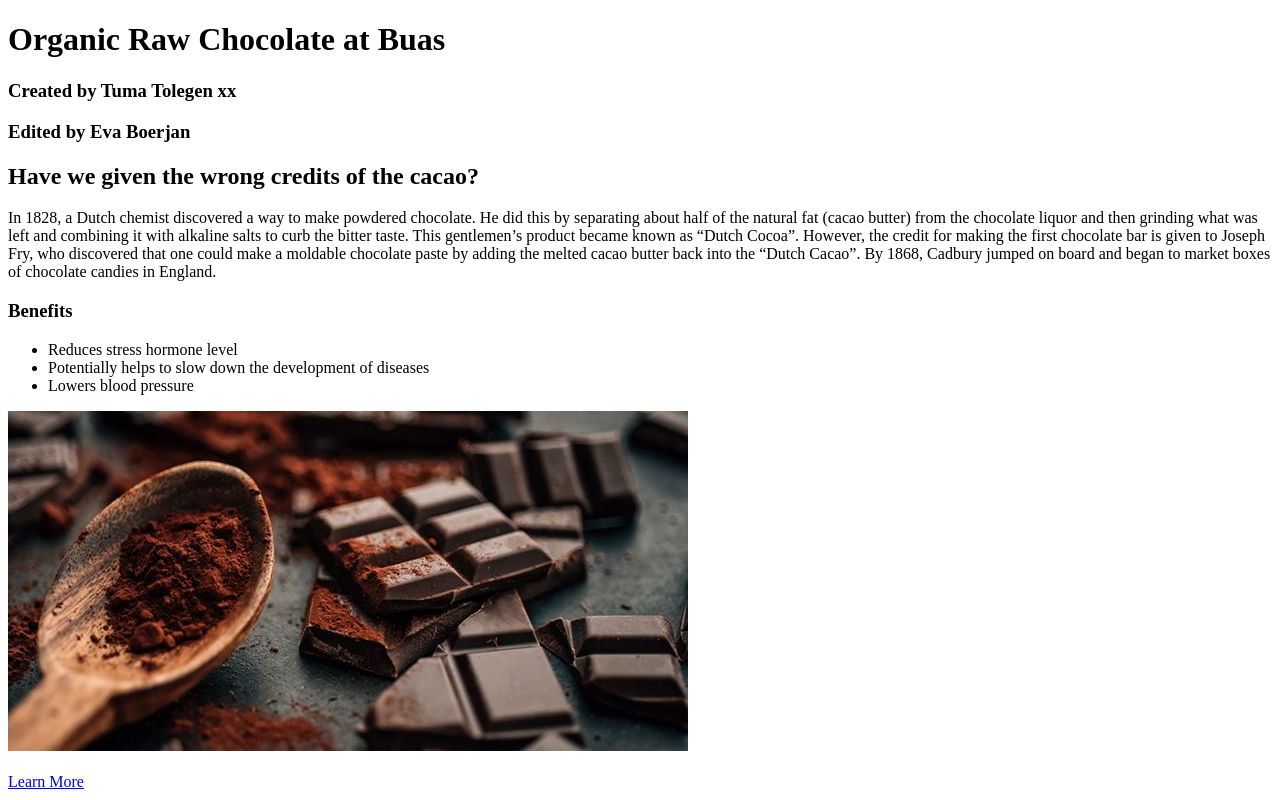
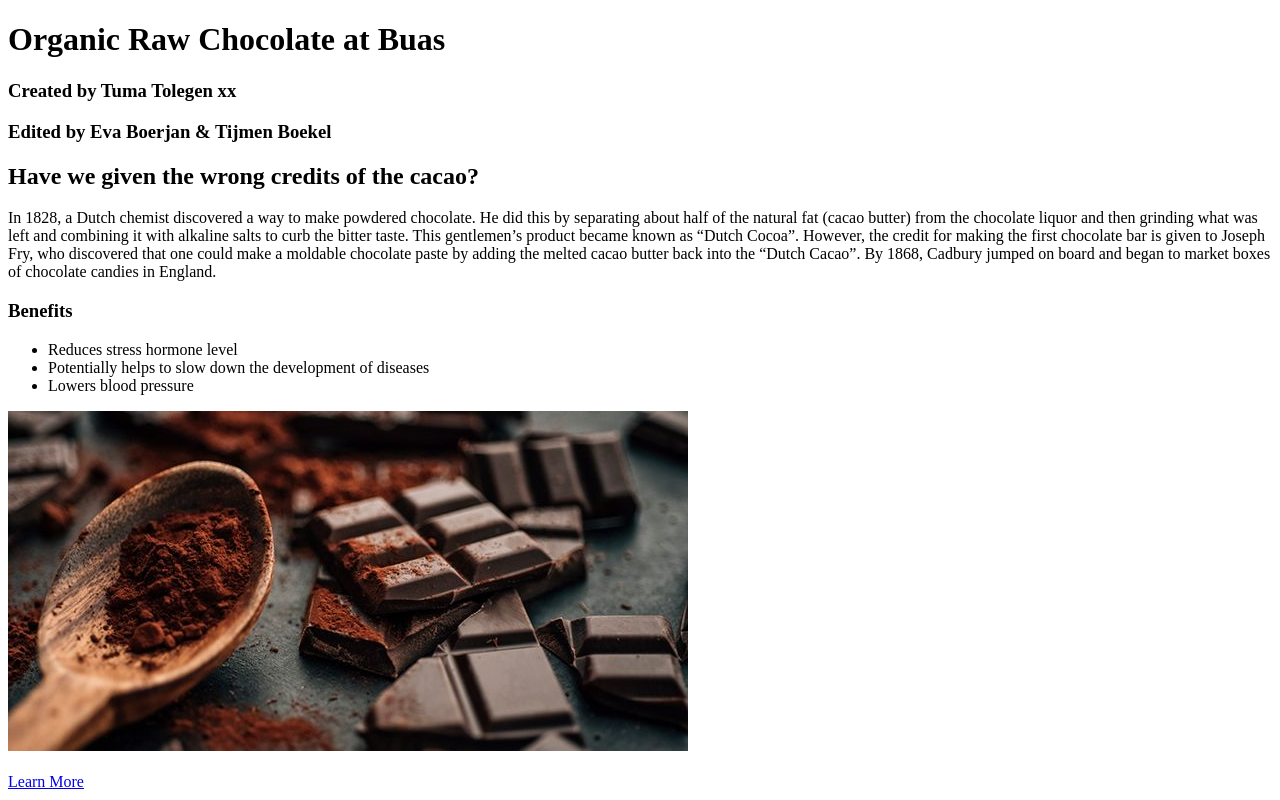
Before and after one commit to Tuma-Tolegen/prj4-chapter-3, a plain HTML site: page index.html in a window 1280 px wide. Drawn offline with Linux system fonts and the light colour scheme.

Commit message:
Add other name

```diff
--- a/index.html
+++ b/index.html
@@ -7,7 +7,7 @@
 <body>
 	<h1>Organic Raw Chocolate at Buas</h1>
 	<h3>Created by Tuma Tolegen xx</h3>
-	<h3>Edited by Eva Boerjan</h3>
+	<h3>Edited by Eva Boerjan & Tijmen Boekel</h3>
 	<div id="introduction">
 		<h2>Have we given the wrong credits of the cacao?</h2>
 		<p>In 1828, a Dutch chemist discovered a way to make powdered chocolate. He did this by separating about half of the natural fat (cacao butter) from the chocolate liquor and then grinding what was left and combining it with alkaline salts to curb the bitter taste. This gentlemen’s product became known as “Dutch Cocoa”. However, the credit for making the first chocolate bar is given to Joseph Fry, who discovered that one could make a moldable chocolate paste by adding the melted cacao butter back into the “Dutch Cacao”. By 1868, Cadbury jumped on board and began to market boxes of chocolate candies in England.</p>
```
